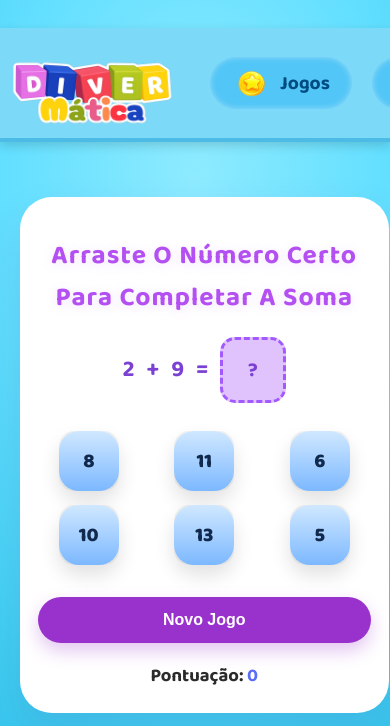
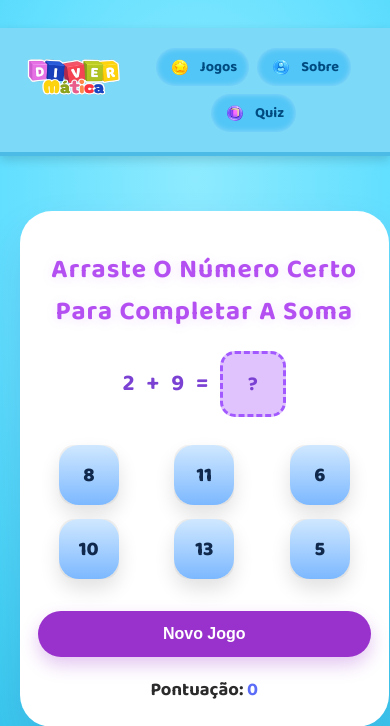
Before and after one commit to Ritaaissac/Divermatica, a Flask app: page /jogo-adicao in a window 390 px wide. Shown: the top 726 px of the page. Run offline with Flask 3, Linux system fonts and the light colour scheme.

Commit message:
Medias queires da base (favos, botões e nav)

```diff
--- a/static/css/styles.css
+++ b/static/css/styles.css
@@ -166,9 +166,6 @@ footer {
     font-weight: normal;
 }
 
-
-/* ===== MENU DE JOGOS ===== */
-
 .favo-de-cima {
     position: absolute;
     top: clamp(60px, 8vh, 120px);
@@ -186,3 +183,195 @@ footer {
     height: auto;
     z-index: 1;
 }
+
+@media (max-width: 550px){
+    .nav-area {
+        width: 100%;
+        display: flex;
+        justify-content: center;
+        padding: 20px 0;
+    }
+
+    .nav-container{
+        display: flex;
+        align-items: center;
+        justify-content: space-between;
+        gap: 10px;
+        width: 100%;
+        padding: 0 40px;
+    }
+}
+
+@media (max-width: 900px) {
+    .nav-container {
+        gap: 20px;
+        padding: 0 24px;
+    }
+
+    .nav-logo img {
+        height: 95px;
+    }
+
+    .nav-item {
+        padding: 8px 16px;
+        font-size: 1.05em;
+    }
+
+    .nav-item img {
+        width: 32px;
+        height: 26px;
+    }
+
+    .favo-de-cima {
+        width: clamp(80px, 12vw, 150px);
+    }
+
+    .botoes-box .btn1,
+    .botoes-box .btn2 {
+        width: 240px;
+        height: 60px;
+        font-size: 28px;
+    }
+
+    .mascote {
+        width: 220px !important;
+        height: auto !important;
+    }
+}
+
+@media (max-width: 700px) {
+    .nav-container {
+        gap: 12px;
+        padding: 0 20px;
+    }
+
+    .nav-logo img {
+        height: 80px;
+    }
+
+    .nav-menu {
+        gap: 12px;
+    }
+
+    .nav-item {
+        padding: 8px 14px;
+        font-size: 0.95em;
+    }
+
+    .nav-item img {
+        width: 28px;
+        height: 22px;
+    }
+
+    .favo-de-cima {
+        width: clamp(70px, 10vw, 120px);
+        top: clamp(40px, 6vh, 90px);
+    }
+
+    .favo-de-baixo {
+        width: clamp(50px, 10vw, 100px);
+    }
+
+    .botoes-box .btn1,
+    .botoes-box .btn2 {
+        width: 200px;
+        height: 55px;
+        font-size: 24px;
+    }
+
+    .mascote {
+        width: 180px !important;
+        height: auto !important;
+    }
+}
+
+@media (max-width: 550px) {
+    .nav-logo img {
+        height: 70px;
+    }
+
+    .nav-menu {
+        gap: 8px;
+        flex-wrap: wrap;
+        justify-content: center;
+    }
+
+    .nav-item {
+        padding: 7px 12px;
+        font-size: 0.9em;
+    }
+
+    .nav-item img {
+        width: 24px;
+        height: 20px;
+    }
+
+    .favo-de-cima {
+        display: none;
+    }
+
+    .favo-de-baixo {
+        width: clamp(45px, 9vw, 80px);
+    }
+
+    .botoes-box .btn1,
+    .botoes-box .btn2 {
+        width: 180px;
+        height: 50px;
+        font-size: 20px;
+    }
+
+    .mascote {
+        width: 140px !important;
+        height: auto !important;
+    }
+}
+
+@media (max-width: 380px) {
+    .nav-container {
+        flex-direction: column;
+        gap: 8px;
+        padding: 0 12px;
+    }
+
+    .nav-logo img {
+        height: 60px;
+    }
+
+    .nav-menu {
+        gap: 6px;
+        flex-wrap: wrap;
+        justify-content: center;
+    }
+
+    .nav-item {
+        padding: 6px 10px;
+        font-size: 0.82em;
+        gap: 5px;
+    }
+
+    .nav-item img {
+        width: 20px;
+        height: 16px;
+    }
+
+    .favo-de-cima {
+        display: none;
+    }
+
+    .favo-de-baixo {
+        display: none;
+    }
+
+    .botoes-box .btn1,
+    .botoes-box .btn2 {
+        width: 90%;
+        height: 48px;
+        font-size: 18px;
+    }
+
+    .mascote {
+        width: 100px !important;
+        height: auto !important;
+    }
+}
```
